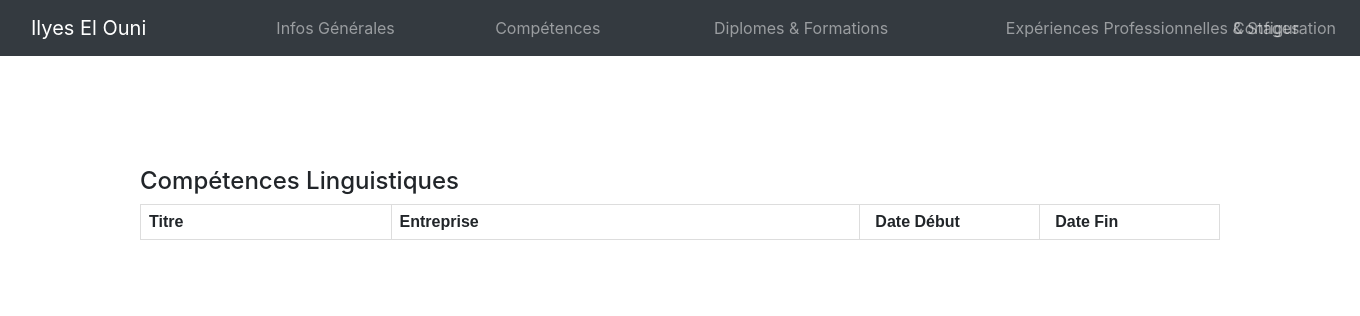
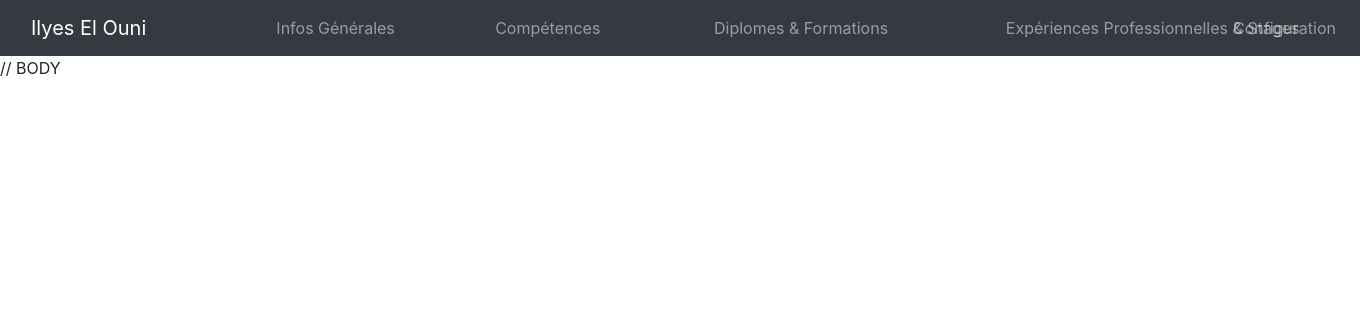
Before and after one commit to Ilyes-Ouni/django-Potfolio-v3, a Django app: template cv/templates/experiencesStages.html in a window 1360 px wide. Shown: the top 316 px of the page. Run offline with Django 4.2, Linux system fonts and the light colour scheme; the template is opened without the code that fills it, so the values that code supplies are empty; some libraries are stand-ins or nearby versions.

Commit message:
Update experiencesStages.html

```diff
--- a/cv/templates/experiencesStages.html
+++ b/cv/templates/experiencesStages.html
@@ -29,29 +29,6 @@
     <!--Navbar-->
     {% include "navbar.html" %}
     <!--Fin Navbar-->
-    <div class="container">
-  <div style="margin-top: 10%;">
-        <div class="col-md-12">
-            <h4>Compétences Linguistiques</h4>
-        </div>
-        <div class="col-md-12 d-flex justify-content-center ">
-            <table>
-                <tr>
-                    <th>Titre</th>
-                    <th>Entreprise</th>
-                    <th class="col-md-2">Date Début</th>
-                    <th class="col-md-2">Date Fin</th>
-                </tr>
-                {% for a in data.listeExperiencesStages %}
-                <tr>
-                    <th>{{a.Titre}}</th>
-                    <th>{{a.Entreprise}}</th>
-                    <th>{{a.dateDebut}}</th>
-                    <th>{{a.dateFin}}</th>
-                </tr>
-                {% endfor %}
-            </table>
-        </div>
-    </div>
-    </div>
+
+    // BODY
 </body>
```
